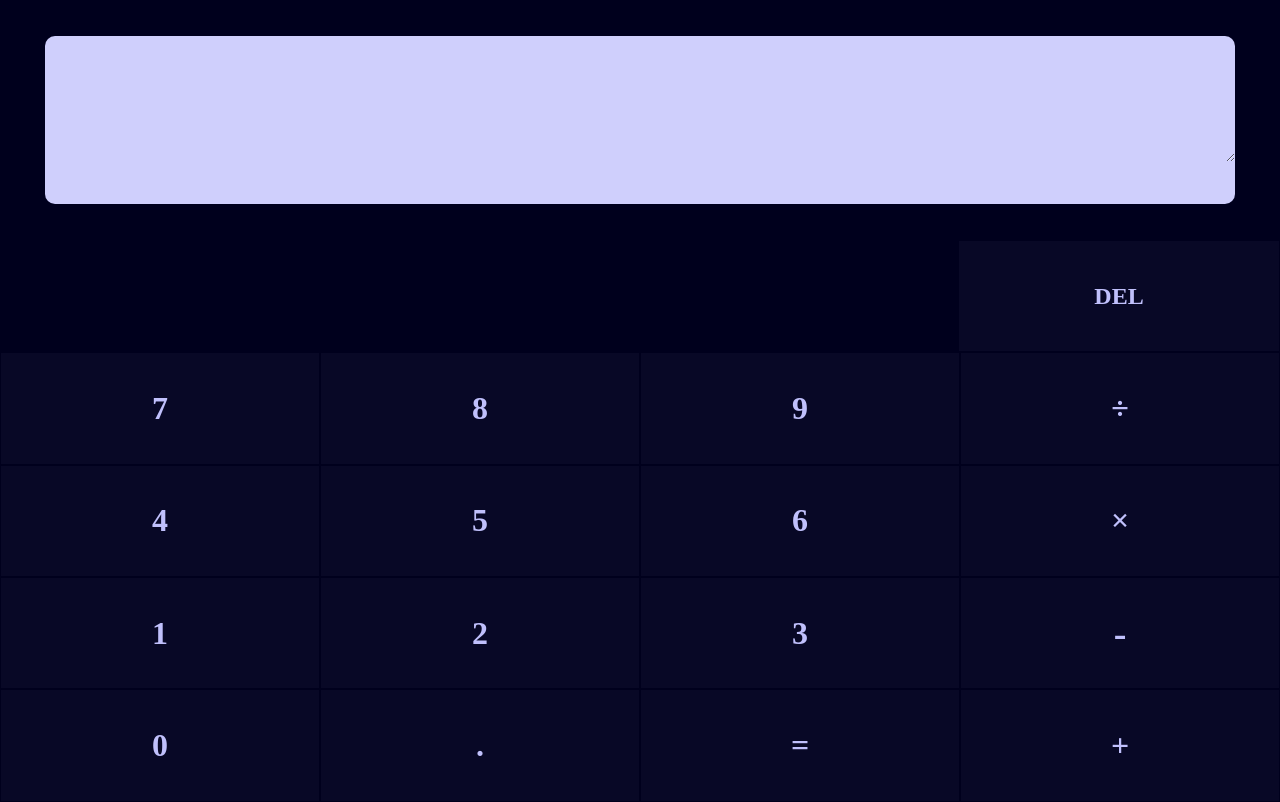
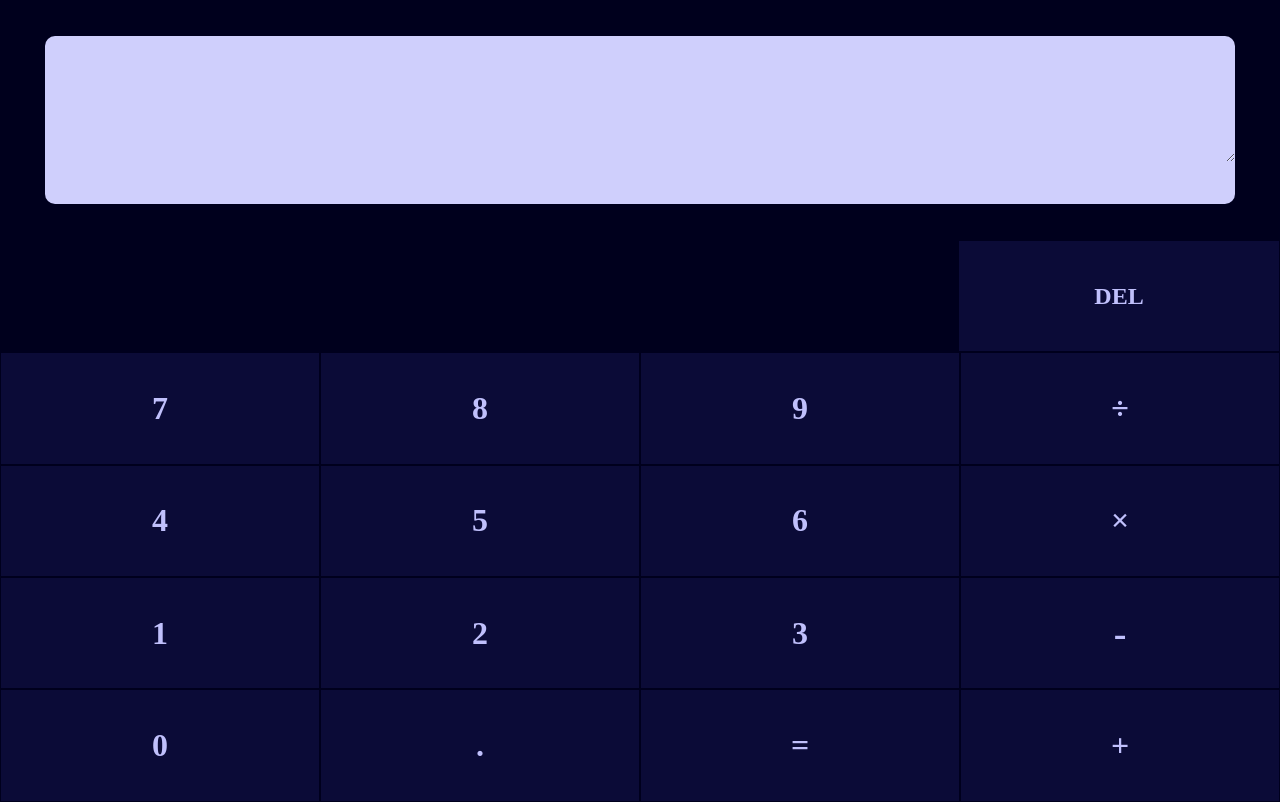
Before and after one commit to kingsleyfelix/calculator, a plain HTML site: page index.html in a window 1280 px wide. Drawn offline with Linux system fonts and the light colour scheme.

Commit message:
second commit

```diff
--- a/index.css
+++ b/index.css
@@ -5,7 +5,6 @@
 
 body{
     background-color: rgb(0, 0, 29);
-    overflow-y: hidden;
 }
 
 /* Result Screen  */
@@ -71,7 +70,7 @@ p{
   display: flex;
   justify-content: center;
   align-items: center;
-  background-color: rgb(8, 8, 38);
+  background-color: rgb(11, 11, 55);
   color: rgb(192, 192, 252);
   font-weight: bolder;
   font-size: xx-large;
```
Also changed, not shown: index.js (line endings or trailing spaces).
